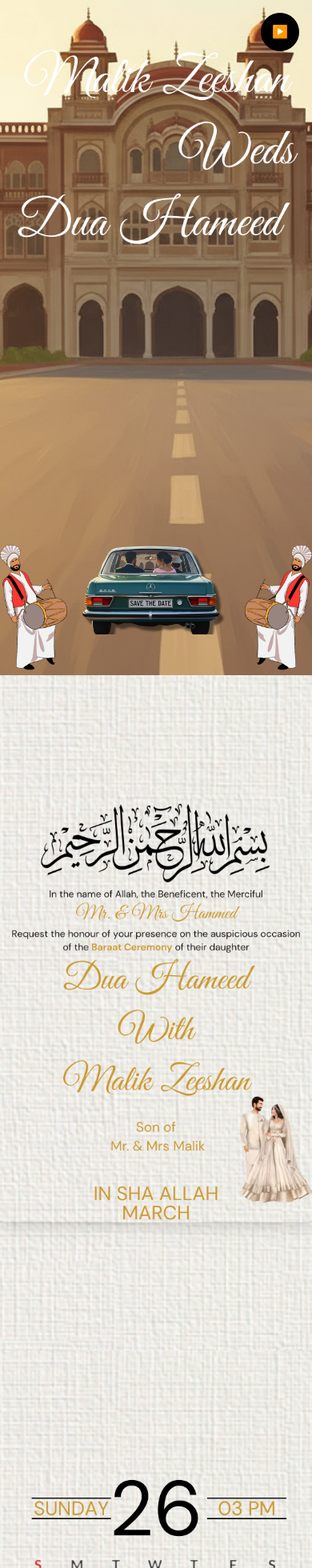
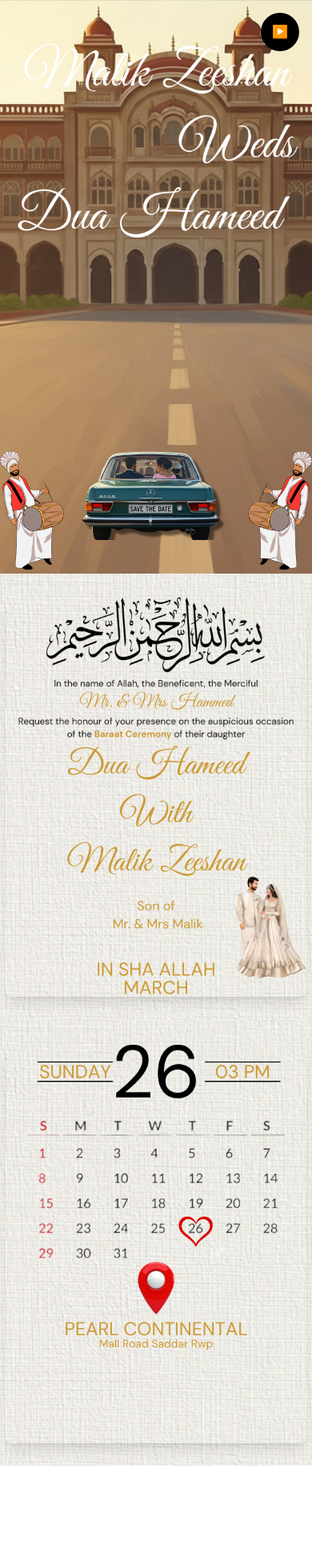
Before and after one commit to syedmohammedali155/INVITATION, a Next.js app: page / in a window 390 px wide. Shown: the top 1960 px of the page at 80% size. After the commit the page ends 1832 px from the top, so only its background shows below. Built offline with nearby package versions, Linux system fonts and the light colour scheme.

Commit message:
Final layout fix for card and card1 with full image visible

```diff
--- a/app/page.tsx
+++ b/app/page.tsx
@@ -12,9 +12,8 @@
     offset: ['start start', 'end start']
   })
 
-  // Car animation
-  const carY = useTransform(scrollYProgress, [0, 1], [0, -160])
-  const carScale = useTransform(scrollYProgress, [0, 1], [1, 0.82])
+  const carY = useTransform(scrollYProgress, [0, 1], [0, -120])
+  const carScale = useTransform(scrollYProgress, [0, 1], [1, 0.88])
 
   const audioRef = useRef<HTMLAudioElement | null>(null)
   const [isPlaying, setIsPlaying] = useState(false)
@@ -22,7 +21,9 @@
   const togglePlay = async () => {
     const audio = audioRef.current
     if (!audio) return
-    audio.paused ? (await audio.play(), setIsPlaying(true)) : (audio.pause(), setIsPlaying(false))
+    audio.paused
+      ? (await audio.play(), setIsPlaying(true))
+      : (audio.pause(), setIsPlaying(false))
   }
 
   return (
@@ -33,33 +34,39 @@
 
       <main className="w-full overflow-x-hidden bg-black">
 
-        {/* SECTION 1 */}
+        {/* ================= HERO SECTION ================= */}
         <section
           ref={heroRef}
-          className="relative w-full min-h-screen overflow-hidden bg-cover bg-center"
+          className="relative w-full h-[85vh] md:min-h-screen overflow-hidden bg-cover bg-center"
           style={{ backgroundImage: "url('/background.png')" }}
         >
-          <div className="absolute top-4 left-1/2 -translate-x-1/2 z-30 w-full flex justify-center px-4">
-            <img src="/text.png" className="w-full max-w-[520px] h-auto object-contain" />
+          {/* BISMILLAH */}
+          <div className="absolute top-2 md:top-4 left-1/2 -translate-x-1/2 z-30 w-full flex justify-center px-4">
+            <img
+              src="/text.png"
+              className="w-full max-w-[520px] h-auto object-contain"
+            />
           </div>
 
+          {/* LEFT DHOL */}
           <motion.img
             src="/dhol-left.png"
-            className="absolute bottom-0 left-0 w-[40vw] max-w-[300px] h-auto object-contain"
+            className="absolute bottom-0 left-0 w-[38vw] max-w-[280px] h-auto object-contain"
             animate={{ y: [0, -8, 0] }}
             transition={{ repeat: Infinity, duration: 1 }}
           />
 
+          {/* RIGHT DHOL */}
           <motion.img
             src="/dhol-right.png"
-            className="absolute bottom-0 right-0 w-[40vw] max-w-[300px] h-auto object-contain"
+            className="absolute bottom-0 right-0 w-[38vw] max-w-[280px] h-auto object-contain"
             animate={{ y: [0, -8, 0] }}
             transition={{ repeat: Infinity, duration: 1 }}
           />
 
-          {/* Car bigger on mobile */}
+          {/* CAR */}
           <motion.div
-            className="absolute bottom-[6vh] left-1/2 -translate-x-1/2 z-20 px-4 w-full flex justify-center"
+            className="absolute bottom-[5vh] left-1/2 -translate-x-1/2 z-20 px-4 w-full flex justify-center"
             style={{ y: carY, scale: carScale }}
           >
             <img
@@ -69,38 +76,41 @@
           </motion.div>
         </section>
 
-        {/* SECTION 2 - Card */}
-        <section className="relative w-full min-h-screen flex justify-center items-center overflow-hidden px-4">
-          <img src="/canvas.png" className="absolute inset-0 w-full h-full object-cover" />
+        {/* ================= CARD 1 ================= */}
+        <section className="relative w-full py-10 flex justify-center overflow-hidden px-4">
+          <img
+            src="/canvas.png"
+            className="absolute inset-0 w-full h-full object-cover"
+          />
 
           <motion.img
             src="/card.png"
             alt="Wedding Card"
-            className="relative w-full max-w-[95vw] md:max-w-[1080px] h-auto
-                       object-cover md:object-contain
-                       scale-110 md:scale-100 rounded-lg shadow-lg"
+            className="relative mx-auto max-w-full h-auto object-contain rounded-lg shadow-lg scale-105 md:scale-100"
             initial={{ opacity: 0 }}
             whileInView={{ opacity: 1 }}
             transition={{ duration: 0.8 }}
           />
         </section>
 
-        {/* SECTION 3 - Card1 */}
-        <section className="relative w-full min-h-screen flex justify-center items-center overflow-hidden px-4">
-          <img src="/canvas.png" className="absolute inset-0 w-full h-full object-cover" />
+        {/* ================= CARD 2 (DATE / CALENDAR) ================= */}
+        <section className="relative w-full py-10 flex justify-center overflow-hidden px-4">
+          <img
+            src="/canvas.png"
+            className="absolute inset-0 w-full h-full object-cover"
+          />
 
           <motion.img
             src="/card1.png"
             alt="Wedding Card 1"
-            className="relative w-full max-w-[95vw] md:max-w-[1080px] h-auto
-                       object-cover md:object-contain
-                       scale-110 md:scale-100 rounded-lg shadow-lg"
+            className="relative mx-auto max-w-full h-auto object-contain rounded-lg shadow-lg scale-105 md:scale-100"
             initial={{ opacity: 0 }}
             whileInView={{ opacity: 1 }}
             transition={{ duration: 0.8 }}
           />
         </section>
 
+        {/* ================= AUDIO ================= */}
         <audio ref={audioRef} src="/song.mp3" loop />
 
         <button
```
